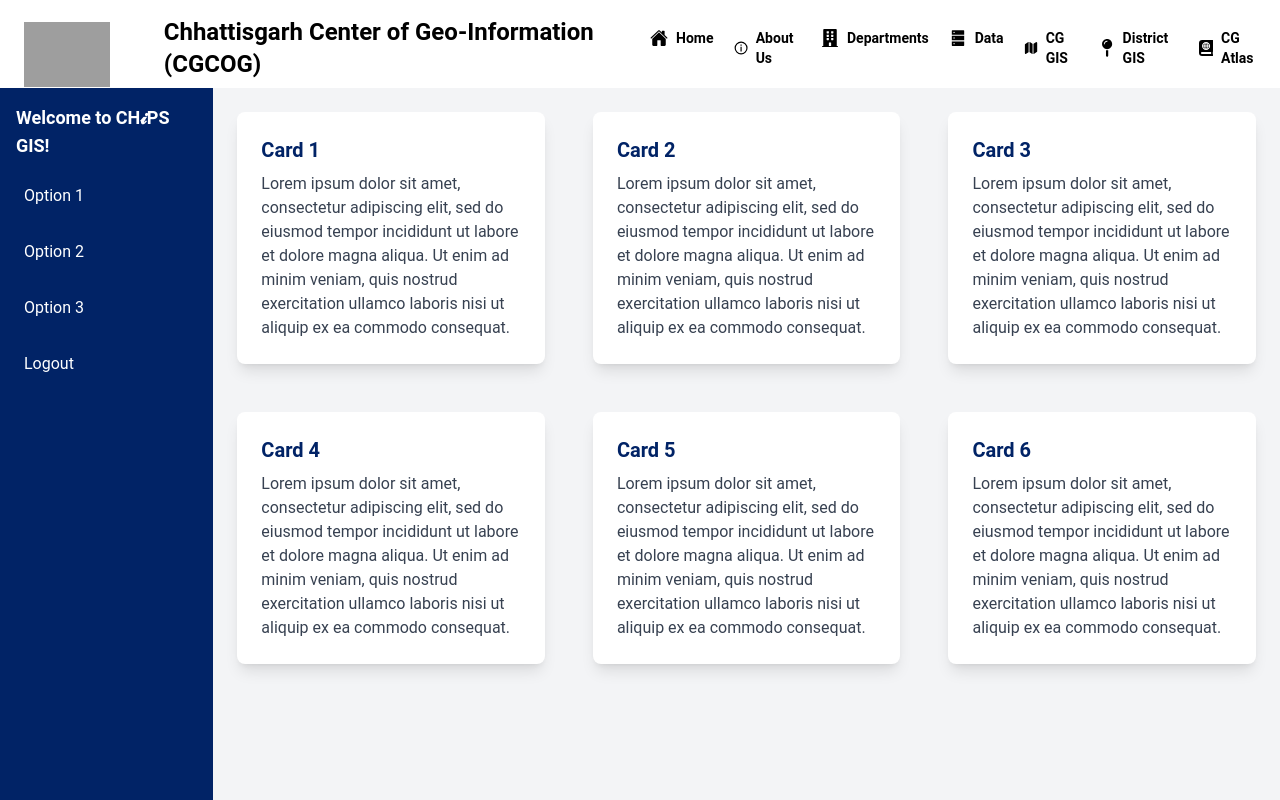
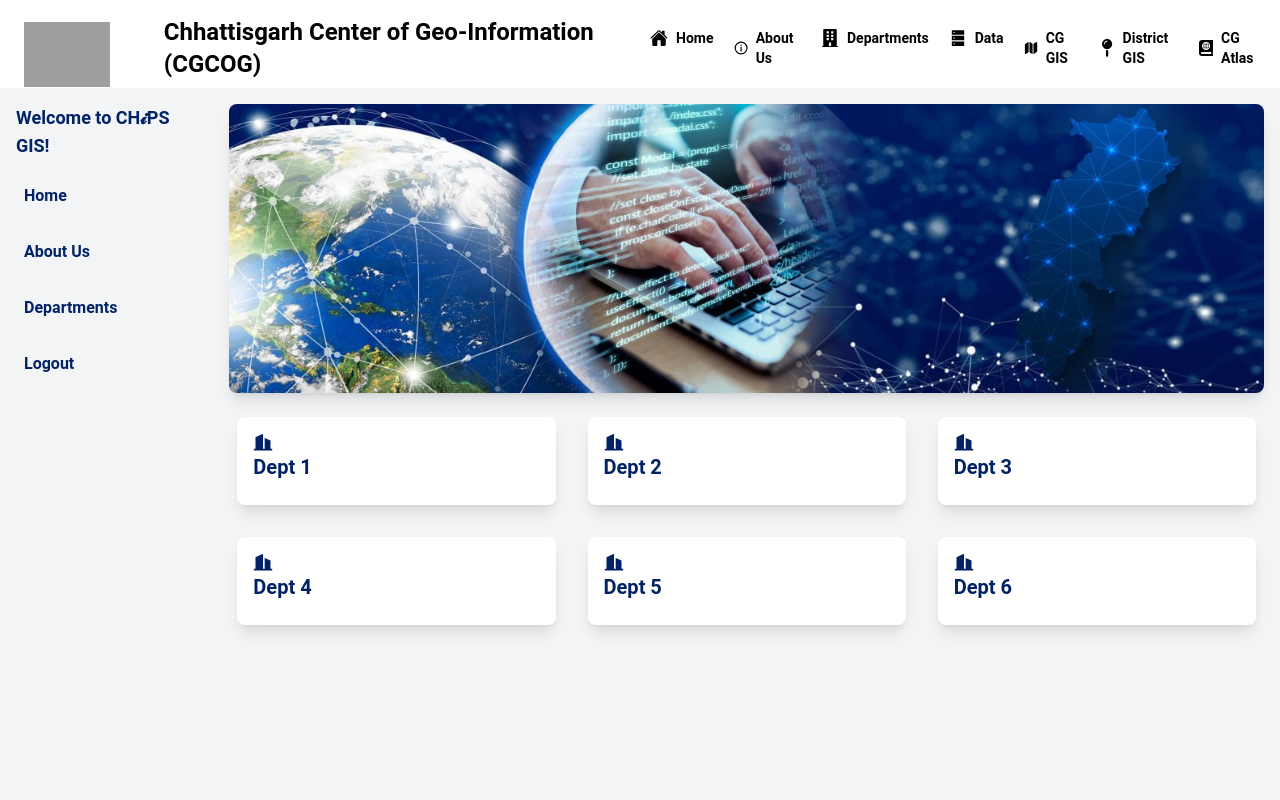
Before and after one commit to adiideee/CHiPS, a React (Create React App) app: page /data in a window 1280 px wide. Shown: the top 800 px of the page. Built offline with nearby package versions, Linux system fonts and the light colour scheme; grey boxes are pictures that could not be loaded.

Commit message:
dashboard done

```diff
--- a/src/Components/Pages/Dashboard.jsx
+++ /dev/null
@@ -1,66 +0,0 @@
-import React from 'react';
-
-const Dashboard = () => {
-  return (
-    <div className="flex h-screen">
-      <nav className="w-1/6 bg-[#012366] text-white p-4">
-        <ul className="space-y-4">
-          <li className="font-bold text-lg">Welcome to CH𝓲PS GIS!</li>
-          <li className="hover:bg-white hover:text-[#012366] p-2 rounded-md">Option 1</li>
-          <li className="hover:bg-white hover:text-[#012366] p-2 rounded-md">Option 2</li>
-          <li className="hover:bg-white hover:text-[#012366] p-2 rounded-md">Option 3</li>
-          <li className="hover:bg-white hover:text-[#012366] p-2 rounded-md">Logout</li>
-        </ul>
-      </nav>
-
-      <div className="w-5/6 p-4 bg-gray-100">
-        <div className="grid grid-cols-3 gap-12 m-2">
-          <a href='#'>
-          <div className="bg-white p-6 rounded-lg shadow-lg hover:border hover:border-[#012366] hover:shadow-gray-900">
-            <h2 className="text-xl text-[#012366] font-bold mb-2">Card 1</h2>
-            <p className="text-gray-700">Lorem ipsum dolor sit amet, consectetur adipiscing elit, sed do eiusmod tempor incididunt ut labore et dolore magna aliqua. Ut enim ad minim veniam, quis nostrud exercitation ullamco laboris nisi ut aliquip ex ea commodo consequat.</p>
-          </div>
-          </a>
-
-          <a href='#'>
-          <div className="bg-white p-6 rounded-lg shadow-lg hover:border hover:border-[#012366] hover:shadow-gray-900">
-            <h2 className="text-xl text-[#012366] font-bold mb-2">Card 2</h2>
-            <p className="text-gray-700">Lorem ipsum dolor sit amet, consectetur adipiscing elit, sed do eiusmod tempor incididunt ut labore et dolore magna aliqua. Ut enim ad minim veniam, quis nostrud exercitation ullamco laboris nisi ut aliquip ex ea commodo consequat.</p>
-          </div>
-          </a>
-
-          <a href='#'>
-          <div className="bg-white p-6 rounded-lg shadow-lg hover:border hover:border-[#012366] hover:shadow-gray-900">
-            <h2 className="text-xl text-[#012366] font-bold mb-2">Card 3</h2>
-            <p className="text-gray-700">Lorem ipsum dolor sit amet, consectetur adipiscing elit, sed do eiusmod tempor incididunt ut labore et dolore magna aliqua. Ut enim ad minim veniam, quis nostrud exercitation ullamco laboris nisi ut aliquip ex ea commodo consequat.</p>
-          </div>
-          </a>
-
-          <a href='#'>
-          <div className="bg-white p-6 rounded-lg shadow-lg hover:border hover:border-[#012366] hover:shadow-gray-900">
-            <h2 className="text-xl text-[#012366] font-bold mb-2">Card 4</h2>
-            <p className="text-gray-700">Lorem ipsum dolor sit amet, consectetur adipiscing elit, sed do eiusmod tempor incididunt ut labore et dolore magna aliqua. Ut enim ad minim veniam, quis nostrud exercitation ullamco laboris nisi ut aliquip ex ea commodo consequat.</p>
-          </div>
-          </a>
-
-          <a href='#'>
-          <div className="bg-white p-6 rounded-lg shadow-lg hover:border hover:border-[#012366] hover:shadow-gray-900">
-            <h2 className="text-xl text-[#012366] font-bold mb-2">Card 5</h2>
-            <p className="text-gray-700">Lorem ipsum dolor sit amet, consectetur adipiscing elit, sed do eiusmod tempor incididunt ut labore et dolore magna aliqua. Ut enim ad minim veniam, quis nostrud exercitation ullamco laboris nisi ut aliquip ex ea commodo consequat.</p>
-          </div>
-          </a>
-
-          <a href='#'>
-          <div className="bg-white p-6 rounded-lg shadow-lg hover:border hover:border-[#012366] hover:shadow-gray-900">
-            <h2 className="text-xl text-[#012366] font-bold mb-2">Card 6</h2>
-            <p className="text-gray-700">Lorem ipsum dolor sit amet, consectetur adipiscing elit, sed do eiusmod tempor incididunt ut labore et dolore magna aliqua. Ut enim ad minim veniam, quis nostrud exercitation ullamco laboris nisi ut aliquip ex ea commodo consequat.</p>
-          </div>
-          </a>
-
-        </div>
-      </div>
-    </div>
-  );
-};
-
-export default Dashboard;
--- /dev/null
+++ b/src/Components/Pages/Dashboard/Dashboard.css
@@ -0,0 +1,25 @@
+.marquee-container {
+    overflow: hidden;
+    position: relative;
+    width: 100%;
+  }
+
+  .marquee {
+    display: flex;
+    gap: 8px;
+    width: 100%;
+    animation: marquee 10s linear infinite;
+  }
+
+  @keyframes marquee {
+    0% {
+      transform: translateX(100%);
+    }
+    100% {
+      transform: translateX(-100%);
+    }
+  }
+
+  .marquee a {
+    flex: 0 0 auto;
+  }
--- /dev/null
+++ b/src/Components/Pages/Dashboard/Dashboard.jsx
@@ -0,0 +1,76 @@
+import React from 'react';
+import { RiBuilding2Fill } from "react-icons/ri";
+import Image from '../../../images/sl1.jpg';
+import './Dashboard.css';
+
+const Dashboard = () => {
+  return (
+    <div className="flex h-screen">
+      <nav className="w-1/6 bg-gray-100 text-[#012366] p-4">
+        <ul className="space-y-4">
+          <li className="font-bold text-lg">Welcome to CH𝓲PS GIS!</li>
+          <li className="hover:bg-[#012366] font-semibold hover:text-white p-2 rounded-md">Home</li>
+          <li className="hover:bg-[#012366] font-semibold hover:text-white p-2 rounded-md">About Us</li>
+          <li className="hover:bg-[#012366] font-semibold hover:text-white p-2 rounded-md">Departments</li>
+          <li className="hover:bg-[#012366] font-semibold hover:text-white p-2 rounded-md">Logout</li>
+        </ul>
+      </nav>
+
+      <div className="w-5/6 p-4 bg-gray-100">
+      <div className='mb-2 pb-4 '>
+      <img className='rounded-lg shadow-lg' src={Image} alt="Header Image" />
+      </div>
+      {/* <div className="marquee-container">
+        <div className="marquee"> */}
+        <div className="grid grid-cols-3 gap-8 m-2">
+          <a href='#'>
+          <div className="bg-white p-4 rounded-lg shadow-lg hover:border hover:border-[#012366] hover:shadow-gray-900">
+            <h2 className="text-xl text-[#012366] font-bold mb-2"><RiBuilding2Fill />Dept 1</h2>
+            {/* <p className="text-gray-700">Lorem ipsum dolor sit amet, consectetur adipiscing elit, sed do eiusmod tempor incididunt ut labore et dolore magna aliqua. Ut enim ad minim veniam, quis nostrud exercitation ullamco laboris nisi ut aliquip ex ea commodo consequat.</p> */}
+          </div>
+          </a>
+
+          <a href='#'>
+          <div className="bg-white p-4 rounded-lg shadow-lg hover:border hover:border-[#012366] hover:shadow-gray-900">
+            <h2 className="text-xl text-[#012366] font-bold mb-2"><RiBuilding2Fill />Dept 2</h2>
+            {/* <p className="text-gray-700">Lorem ipsum dolor sit amet, consectetur adipiscing elit, sed do eiusmod tempor incididunt ut labore et dolore magna aliqua. Ut enim ad minim veniam, quis nostrud exercitation ullamco laboris nisi ut aliquip ex ea commodo consequat.</p> */}
+          </div>
+          </a>
+
+          <a href='#'>
+          <div className="bg-white p-4 rounded-lg shadow-lg hover:border hover:border-[#012366] hover:shadow-gray-900">
+            <h2 className="text-xl text-[#012366] font-bold mb-2"><RiBuilding2Fill />Dept 3</h2>
+            {/* <p className="text-gray-700">Lorem ipsum dolor sit amet, consectetur adipiscing elit, sed do eiusmod tempor incididunt ut labore et dolore magna aliqua. Ut enim ad minim veniam, quis nostrud exercitation ullamco laboris nisi ut aliquip ex ea commodo consequat.</p> */}
+          </div>
+          </a>
+
+          <a href='#'>
+          <div className="bg-white p-4 rounded-lg shadow-lg hover:border hover:border-[#012366] hover:shadow-gray-900">
+            <h2 className="text-xl text-[#012366] font-bold mb-2"><RiBuilding2Fill />Dept 4</h2>
+            {/* <p className="text-gray-700">Lorem ipsum dolor sit amet, consectetur adipiscing elit, sed do eiusmod tempor incididunt ut labore et dolore magna aliqua. Ut enim ad minim veniam, quis nostrud exercitation ullamco laboris nisi ut aliquip ex ea commodo consequat.</p> */}
+          </div>
+          </a>
+
+          <a href='#'>
+          <div className="bg-white p-4 rounded-lg shadow-lg hover:border hover:border-[#012366] hover:shadow-gray-900">
+            <h2 className="text-xl text-[#012366] font-bold mb-2"><RiBuilding2Fill />Dept 5</h2>
+            {/* <p className="text-gray-700">Lorem ipsum dolor sit amet, consectetur adipiscing elit, sed do eiusmod tempor incididunt ut labore et dolore magna aliqua. Ut enim ad minim veniam, quis nostrud exercitation ullamco laboris nisi ut aliquip ex ea commodo consequat.</p> */}
+          </div>
+          </a>
+
+          <a href='#'>
+          <div className="bg-white p-4 rounded-lg shadow-lg hover:border hover:border-[#012366] hover:shadow-gray-900">
+            <h2 className="text-xl text-[#012366] font-bold mb-2"><RiBuilding2Fill />Dept 6</h2>
+            {/* <p className="text-gray-700">Lorem ipsum dolor sit amet, consectetur adipiscing elit, sed do eiusmod tempor incididunt ut labore et dolore magna aliqua. Ut enim ad minim veniam, quis nostrud exercitation ullamco laboris nisi ut aliquip ex ea commodo consequat.</p> */}
+          </div>
+          </a>
+
+        </div>
+      </div>
+    </div>
+    // </div>
+    // </div>
+  );
+};
+
+export default Dashboard;
--- a/src/Components/Pages/Home.jsx
+++ b/src/Components/Pages/Home.jsx
@@ -11,16 +11,16 @@
   <>
      <div className='w-full {styles.nunitoFont} h-full '>
       <Sliderr/>
-     <section className='mt-10 mb-10 w-[80%] mx-auto'>
+     <section className='mt-10 mb-10 w-[90%] mx-auto'>
       {/* <h1 className='text-center font-bold text-gray-500 text-4xl'>Chhattisgarh GEO Serivces </h1> */}
       <h1 className="text-center font-bold text-[#012366] text-4xl">
               Chhattisgarh GEO Serivces{" "}
             </h1><br/>
       <div>
-      <ul className=" text-2xl">
+      <ul className=" text-2xl mb-2">
                   <li>
                     {" "}
-                <b>Why You Should Visit CH𝓲PS GIS!</b>
+                <b> Why You Should Visit CH𝓲PS GIS!</b>
                   </li>
                   </ul>
         <p class="mb-4" style={{textAlign: 'justify'}}>
--- a/src/index.js
+++ b/src/index.js
@@ -13,7 +13,7 @@
 import Cgatlas from './Components/Pages/Cgatlas';
 import LoginPage from './Components/Pages/Login/Client/LoginPage';
 import RegistrationPage from './Components/Pages/Register/RegistrationPage';
-import Dashboard from './Components/Pages/Dashboard';
+import Dashboard from './Components/Pages/Dashboard/Dashboard';
 
 const router=createBrowserRouter(
   createRoutesFromElements(
```
